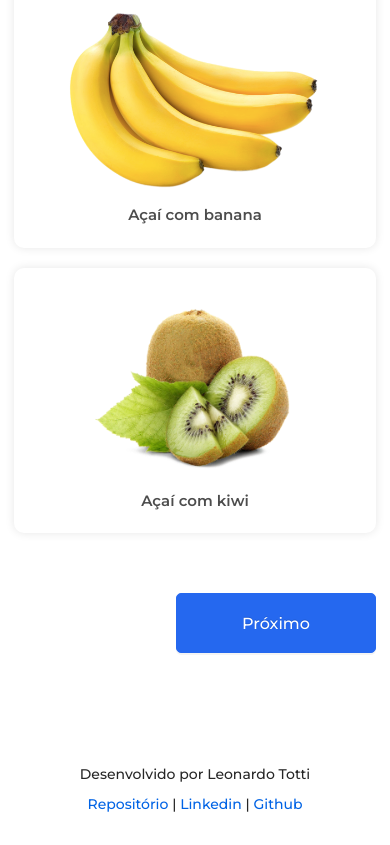
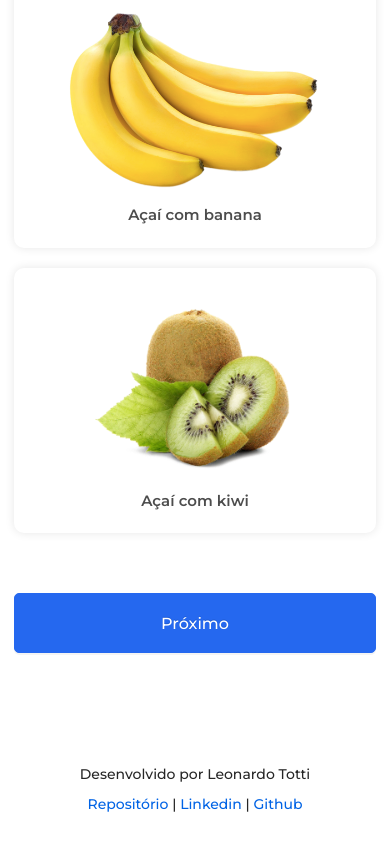
Before and after one commit to leonardototti/retornar, a React app: page /novo-pedido in a window 390 px wide. Shown: the part 501-1346 px from the top of the page. Built offline with nearby package versions, Linux system fonts and the light colour scheme.

Commit message:
Correção no responsivo dos botões da página de criar novo pedido

```diff
--- a/src/screens/NewOrder/index.js
+++ b/src/screens/NewOrder/index.js
@@ -261,7 +261,7 @@ class NewOrder extends Component {
 									</Fragment>
 								)}
 
-								<div className="button-container">
+								<div className="button-container steps">
 									{
 										step > 1 && !isLoading && (
 											<Button type="default" onClick={this.goPreviousStep}>Anterior</Button>
--- a/src/styles/pages/neworder.scss
+++ b/src/styles/pages/neworder.scss
@@ -97,11 +97,20 @@ body.page-neworder {
 			}
 		}
 
-		.button-container {
+		.button-container.steps {
 			margin-top: 60px;
 			display: flex;
 			align-items: center;
 			justify-content: space-between;
+
+			@include mobile {
+				flex-direction: column;
+				gap: 15px;
+
+				a, .ant-btn {
+					width: 100%;
+				}
+			}
 
 			.btn-next {
 				margin-left: auto;
```
